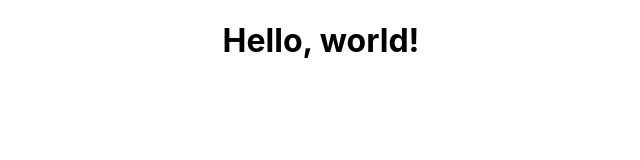
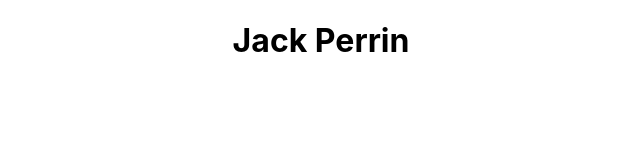
Before and after one commit to perrinjack/portfolio, a React (Create React App) app: page / in a window 1280 px wide. Shown: the top 160 px of the page, without its empty margins (319-959 px from the left). Built offline with nearby package versions, Linux system fonts and the light colour scheme.

Commit message:
HeaderInfo component added

```diff
--- a/src/components/header.tsx
+++ b/src/components/header.tsx
@@ -1,7 +1,7 @@
 import React from 'react';
-
+import HeaderInfo from './headerInfo';
 const Header = () => {
-  return <h1>Hello, world!</h1>;
+  return <HeaderInfo itemText="Jack Perrin" />;
 };
 
 export default Header;
--- /dev/null
+++ b/src/components/headerInfo.tsx
@@ -0,0 +1,10 @@
+import React from 'react';
+
+type HeaderInfoProps = {
+  itemText: string;
+};
+const HeaderInfo = ({ itemText }: HeaderInfoProps) => {
+  return <h1>{itemText}</h1>;
+};
+
+export default HeaderInfo;
```
